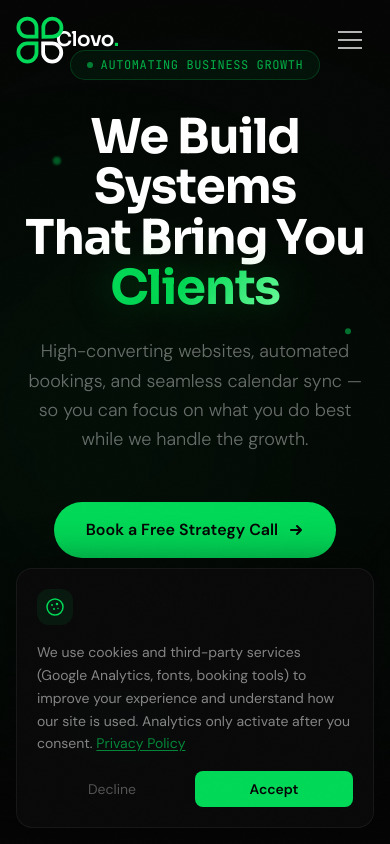
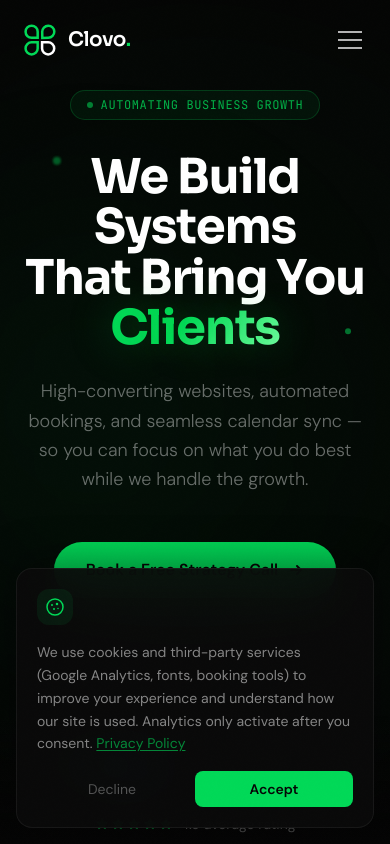
Before and after one commit to clovo-solutions/clovo-website, a Next.js app: page / in a window 390 px wide. Shown: the top 844 px of the page. Built offline with nearby package versions, Linux system fonts and the light colour scheme.

Commit message:
fix logo and add prevent content from merging with the navbar

```diff
--- a/src/app/globals.css
+++ b/src/app/globals.css
@@ -5,6 +5,10 @@
 @tailwind base;
 @tailwind components;
 @tailwind utilities;
+
+section[id] {
+  scroll-margin-top: 96px;
+}
 
 :root {
   --font-cabinet: "Sora", system-ui, sans-serif;
@@ -109,3 +113,9 @@ body {
   background-repeat: repeat;
   background-size: 128px 128px;
 }
+
+@media (max-width: 768px) {
+  section[id] {
+    scroll-margin-top: 88px;
+  }
+}
--- a/src/components/Hero.tsx
+++ b/src/components/Hero.tsx
@@ -31,7 +31,7 @@ export default function Hero() {
       />
 
       {/* Content */}
-      <div className="relative z-10 max-w-5xl mx-auto px-6 text-center">
+      <div className="relative z-10 max-w-5xl mx-auto px-6 text-center pt-20 sm:pt-0">
         {/* Badge */}
         <motion.div
           initial={{ opacity: 0, y: 20 }}
--- a/src/components/Navbar.tsx
+++ b/src/components/Navbar.tsx
@@ -37,14 +37,14 @@ export default function Navbar() {
       >
         <nav className="max-w-7xl mx-auto px-6 lg:px-8 h-20 flex items-center justify-between">
           {/* Logo */}
-          <Link href="/" className="flex items-center group">
+          <Link href="/" className="flex gap-3 items-center group">
             <div className="h-8 md:h-10 flex items-center overflow-visible">
               <Image
                 src="/logo.svg"
                 alt="Clovo Solutions"
                 width={64}
                 height={64}
-                className="h-full w-full scale-[1.5] transition-transform duration-300 group-hover:scale-[1.6]"
+                className="h-full w-full  transition-transform duration-300 group-hover:scale-[1.1]"
                 priority
               />
             </div>
```
